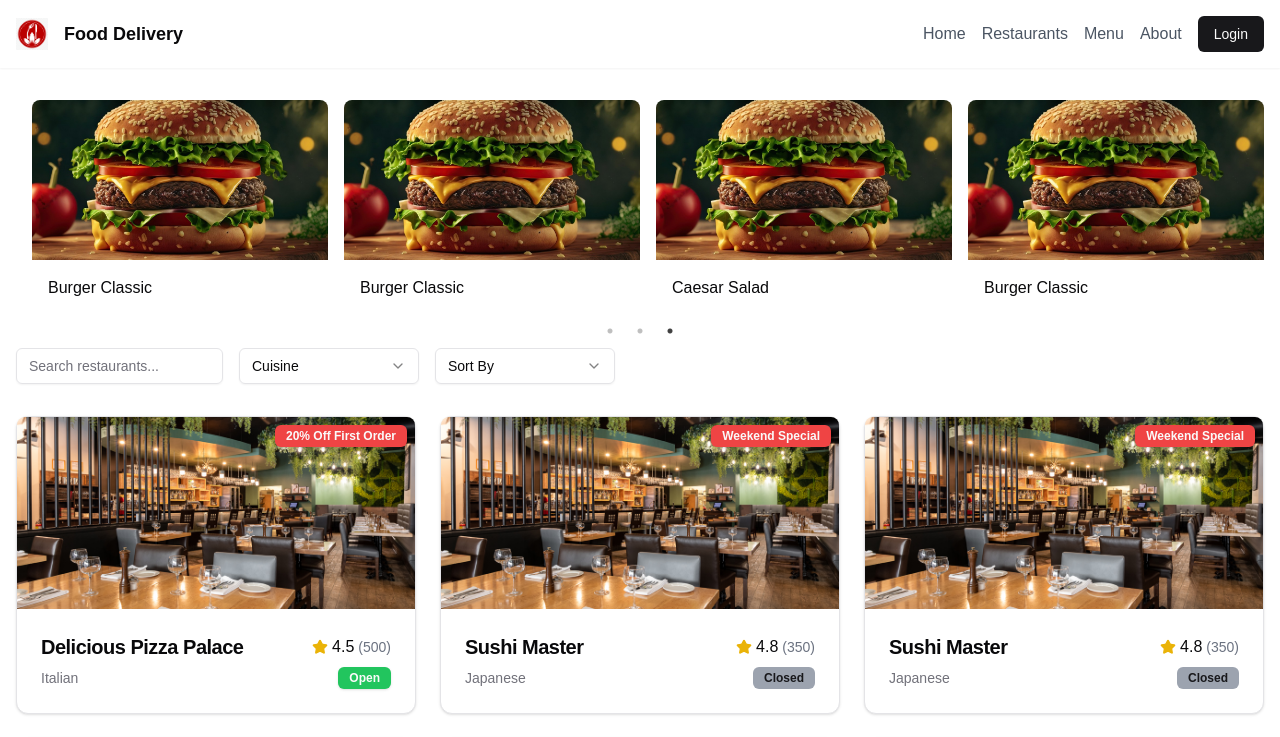
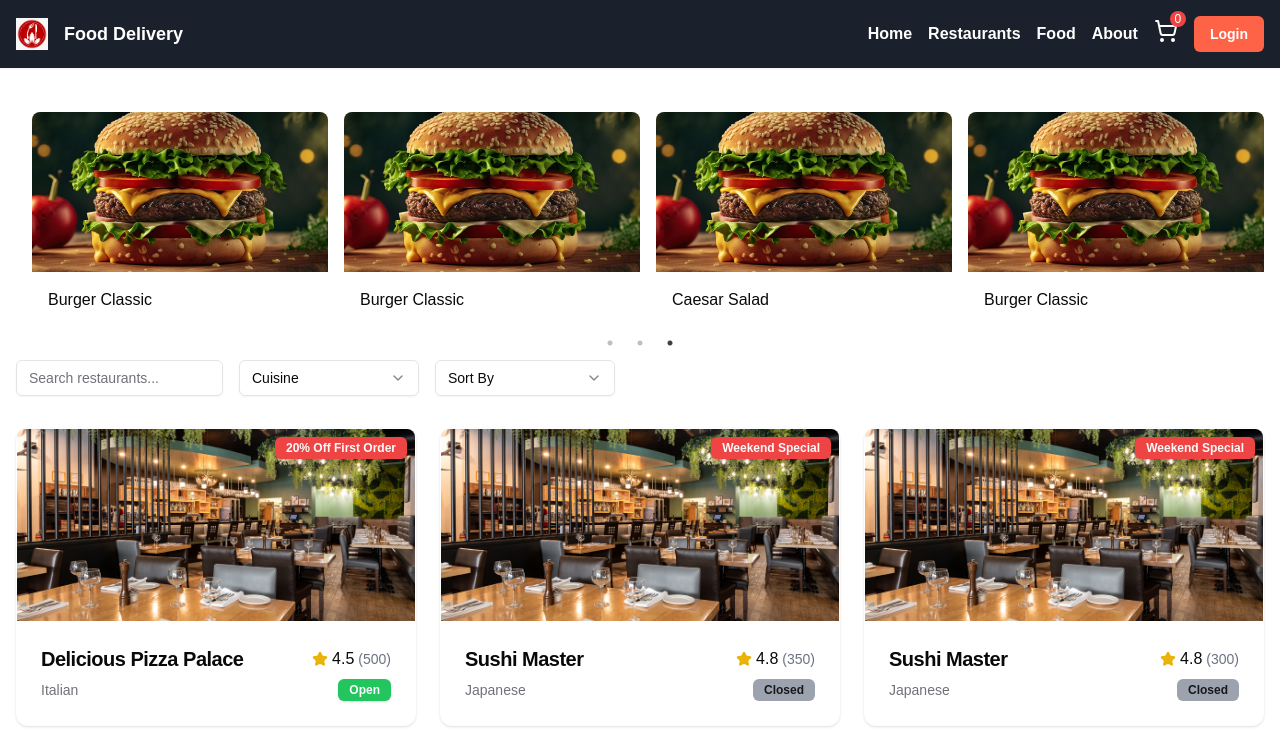
Before and after one commit to lehaiduy2003/Software-Architecture, a Next.js app in the folder client/: page /restaurants in a window 1280 px wide. Shown: the top 737 px of the page. Built offline with nearby package versions, Linux system fonts and the light colour scheme.

Commit message:
fix: adjust style of element eg: color, fixed

```diff
--- a/client/app/(auth)/layout.tsx
+++ b/client/app/(auth)/layout.tsx
@@ -16,11 +16,11 @@ export function AuthLayout({
     <div className="flex flex-col md:flex-row min-h-screen bg-white">
       {/* Left Section */}
       <div className="flex-1 flex flex-col justify-center items-center px-6 md:px-12">
-        <div className="">
+        <a href="/">
           <h1 className="text-3xl mt-3 font-semibold mb-6 font-serif">
             Food Order Management
           </h1>
-        </div>
+        </a>
         {children}
         <div className="mt-6 text-center w-full max-w-96">
           <p className="text-gray-500 text-sm">Or</p>
--- a/client/app/(auth)/login/page.tsx
+++ b/client/app/(auth)/login/page.tsx
@@ -22,22 +22,22 @@ const SignInPage = () => {
           className="block text-sm font-medium text-gray-700"
           htmlFor="email"
         >
-          Email
+          Phone
         </label>
         <input
           id="email"
-          {...register("email", {
-            required: "Email is required",
+          {...register("phone", {
+            required: "Phone is required",
             pattern: {
-              value: /^[a-zA-Z0-9._%+-]+@[a-zA-Z0-9.-]+\.[a-zA-Z]{2,4}$/,
-              message: "Invalid email address",
+              value: /^[0-9\b]+$/,
+              message: "Phone must be number",
             },
           })}
-          placeholder="Example@email.com"
+          placeholder="032xxxxxxx"
           className="mt-1 block w-full px-4 py-2 border border-gray-300 rounded-lg focus:outline-none focus:ring-2 focus:ring-blue-500"
         />
-        {errors.email && (
-          <p className="text-red-500 text-sm mt-1">Email Invalid</p>
+        {errors.phone && (
+          <p className="text-red-500 text-sm mt-1">Phone Invalid</p>
         )}
       </div>
 
--- a/client/app/page.tsx
+++ b/client/app/page.tsx
@@ -8,7 +8,7 @@ import FeaturedDishes from "@/components/dish-card";
 
 export default function FoodLandingPage() {
   return (
-    <div className="min-h-screen flex flex-col">
+    <div className="min-h-screen flex flex-col bg-[#F5F5F5]">
       <Header />
       <HeroSection />
       <FeaturedRestaurants />
--- a/client/app/restaurants/_components/restaurant-card.tsx
+++ b/client/app/restaurants/_components/restaurant-card.tsx
@@ -1,10 +1,26 @@
 import { Badge } from "@/components/ui/badge";
-import { Card, CardDescription, CardHeader, CardTitle } from "@/components/ui/card";
+import {
+  Card,
+  CardDescription,
+  CardHeader,
+  CardTitle,
+} from "@/components/ui/card";
 import { Star } from "lucide-react";
 
 const RestaurantCard = ({ restaurant }: any) => {
   return (
-    <Card className="w-full hover:shadow-lg transition-all duration-300">
+    <Card
+      className="w-full
+      transition-all
+      duration-300
+      ease-in-out
+      cursor-pointer
+      hover:scale-105
+      hover:shadow-2xl
+      hover:border-gray-200
+      border
+      border-transparent"
+    >
       <div className="relative">
         <img
           src={restaurant.image}
--- a/client/app/restaurants/page.tsx
+++ b/client/app/restaurants/page.tsx
@@ -56,7 +56,7 @@ const restaurants = [
     name: "Sushi Master",
     image: "/images/restaurant.jpg",
     rating: 4.8,
-    reviewCount: 350,
+    reviewCount: 300,
     isOpen: false,
     promotion: "Weekend Special",
     cuisine: "Japanese",
@@ -66,7 +66,7 @@ const restaurants = [
     name: "Sushi Master",
     image: "/images/restaurant.jpg",
     rating: 4.8,
-    reviewCount: 350,
+    reviewCount: 35,
     isOpen: false,
     promotion: "Weekend Special",
     cuisine: "Japanese",
@@ -76,7 +76,7 @@ const restaurants = [
     name: "Delicious Pizza Palace",
     image: "/images/restaurant.jpg",
     rating: 4.5,
-    reviewCount: 500,
+    reviewCount: 45,
     isOpen: true,
     promotion: "20% Off First Order",
     cuisine: "Italian",
@@ -86,7 +86,7 @@ const restaurants = [
     name: "Delicious Pizza Palace",
     image: "/images/restaurant.jpg",
     rating: 4.5,
-    reviewCount: 500,
+    reviewCount: 50,
     isOpen: true,
     promotion: "20% Off First Order",
     cuisine: "Italian",
@@ -96,7 +96,7 @@ const restaurants = [
 
 const RestaurantListingsPage = () => {
   return (
-    <div>
+    <div className="mt-20">
       <Header />
       <div className="container mx-auto px-4 py-8 space-y-8">
         {/* Featured Food Carousel */}
--- a/client/components/common/header.tsx
+++ b/client/components/common/header.tsx
@@ -1,27 +1,47 @@
+import { ShoppingCart } from "lucide-react";
 import { Button } from "../ui/button";
 
 const Header = () => {
   return (
-    <header className="bg-white shadow-sm py-4">
+    <header className="fixed top-0 left-0 right-0 z-50 shadow-sm py-4 bg-[#1A202C]">
       <div className="container mx-auto flex justify-between items-center px-4">
         <div className="flex items-center">
-          <img src="/images/system-logo.png" alt="Company Logo" className="h-8 mr-4" />
-          <span className="text-lg font-bold">Food Delivery</span>
+          <img
+            src="/images/system-logo.png"
+            alt="Company Logo"
+            className="h-8 mr-4"
+          />
+          <span className="text-lg font-bold text-white">Food Delivery</span>
         </div>
-        <nav className="space-x-4">
-          <a href="#" className="text-gray-600 hover:text-gray-800">
+        <nav className="flex items-center space-x-4">
+          <a href="/" className="text-white font-bold hover:underline ">
             Home
           </a>
-          <a href="#" className="text-gray-600 hover:text-gray-800">
+          <a
+            href="/restaurants"
+            className="text-white font-bold hover:underline"
+          >
             Restaurants
           </a>
-          <a href="#" className="text-gray-600 hover:text-gray-800">
-            Menu
+          <a href="#" className="text-white font-bold hover:underline">
+            Food
           </a>
-          <a href="#" className="text-gray-600 hover:text-gray-800">
+          <a href="#" className="text-white font-bold hover:underline">
             About
           </a>
-          <Button variant="default">Login</Button>
+          <div className="relative">
+            <button className="text-gray-600 hover:text-gray-800 relative">
+              <ShoppingCart className="w-6 h-6 text-white" />
+              <span className="absolute -top-2 -right-2 bg-red-500 text-white text-xs rounded-full w-4 h-4 flex items-center justify-center">
+                0
+              </span>
+            </button>
+          </div>
+          <a href="/login">
+            <Button className="bg-[#FF6347] text-white font-bold hover:bg-[#7b5048]">
+              Login
+            </Button>
+          </a>
         </nav>
       </div>
     </header>
--- a/client/components/hero-section.tsx
+++ b/client/components/hero-section.tsx
@@ -2,9 +2,7 @@ import { Button } from "./ui/button";
 
 const HeroSection = () => {
   return (
-    <div
-      className="relative w-full h-[500px] bg-cover bg-center rounded-lg object-cover bg-heroImg"
-    >
+    <div className="relative w-full h-[500px] bg-cover bg-center rounded-lg object-cover bg-heroImg">
       <div className="absolute inset-0 bg-black/50 flex items-center justify-center">
         <div className="text-center text-white max-w-2xl p-6">
           <h1 className="text-4xl md:text-5xl font-bold mb-4">
@@ -14,10 +12,10 @@ const HeroSection = () => {
             Explore the best restaurants in town and enjoy amazing cuisines
           </p>
           <div className="flex justify-center space-x-4">
-            <Button variant="default" size="lg">
+            <Button className="bg-[#FF6347] font-bold" variant="default" size="lg">
               Browse Restaurants
             </Button>
-            <Button variant="secondary" size="lg">
+            <Button variant="secondary" className="font-bold" size="lg">
               Find Food Nearby
             </Button>
           </div>
--- a/client/components/restaurant-carousel.tsx
+++ b/client/components/restaurant-carousel.tsx
@@ -51,14 +51,14 @@ const FeaturedRestaurants = () => {
           {restaurants.map((restaurant) => (
             <CarouselItem
               key={restaurant.id}
-              className="md:basis-1/2 lg:basis-1/3"
+              className="md:basis-1/2 lg:basis-1/3 bg-[#f1f1f1] rounded-t-2xl"
             >
               <Card className="h-full">
                 <div className="relative w-full h-48 mb-4 overflow-hidden">
                   <img
                     src={restaurant.image}
                     alt={restaurant.name}
-                    className="w-full h-full object-cover"
+                    className="w-full h-full object-cover rounded-t-2xl"
                   />
                 </div>
                 <CardContent className="p-4">
@@ -67,7 +67,7 @@ const FeaturedRestaurants = () => {
                     {restaurant.cuisine} Cuisine
                   </p>
                   <p className="mt-2 text-sm">{restaurant.description}</p>
-                  <Button className="mt-4 w-full">View Restaurant</Button>
+                  <Button className="mt-4 w-full font-bold">View Restaurant</Button>
                 </CardContent>
               </Card>
             </CarouselItem>
--- a/client/package.json
+++ b/client/package.json
@@ -18,7 +18,7 @@
     "next": "14.2.14",
     "react": "^18",
     "react-dom": "^18",
-    "react-hook-form": "^7.53.2",
+    "react-hook-form": "^7.54.0",
     "react-slick": "^0.30.2",
     "slick-carousel": "^1.8.1",
     "tailwind-merge": "^2.5.5",
```
Also changed, not shown: client/app/(auth)/register/page.tsx (+32 -10 lines), client/components/dish-card.tsx (+8 -3 lines), 1 other file (tests, documents, lock files or other folders).
